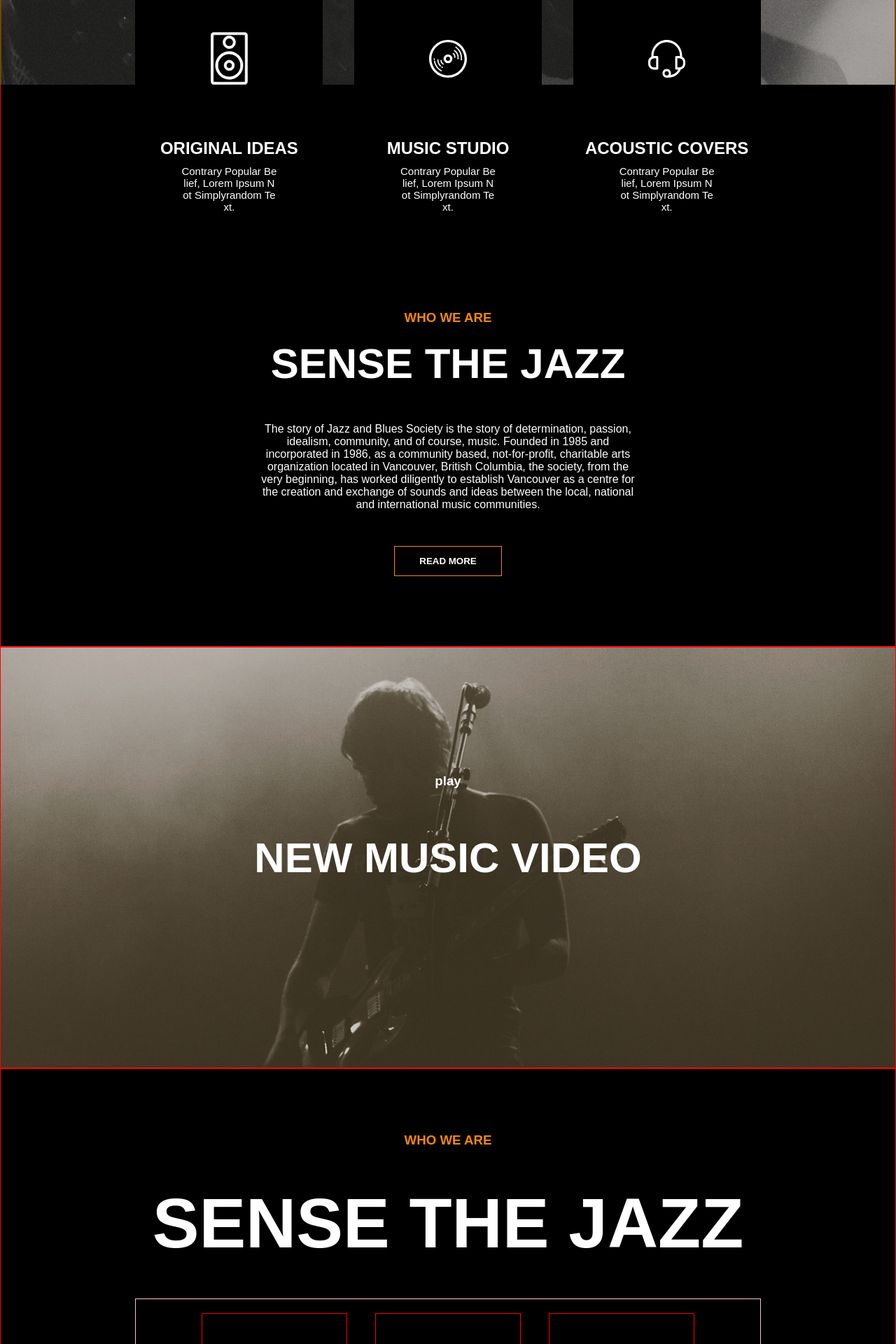
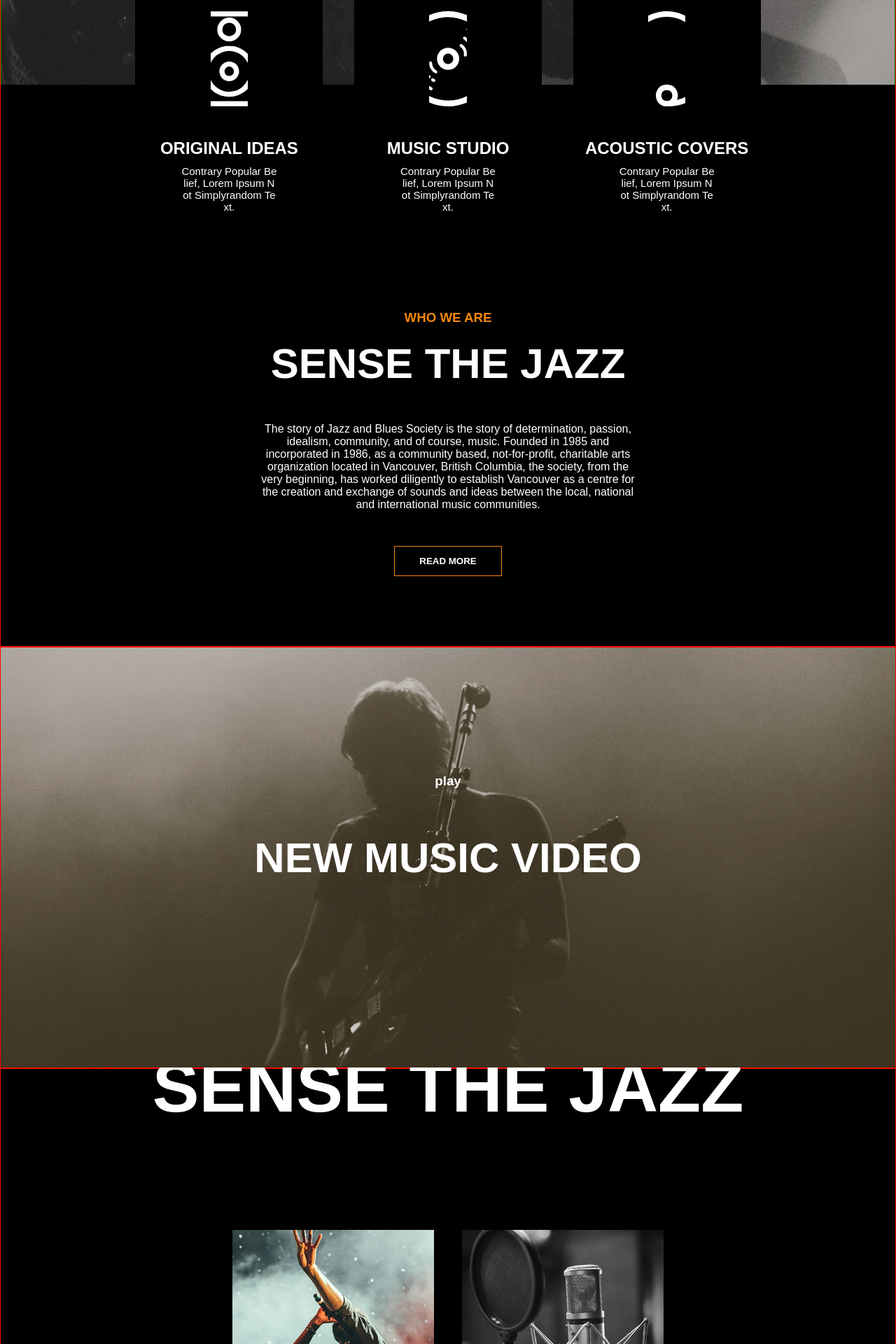
Before and after one commit to saragisondi/proj-html-vuejs, a Vue app: page / in a window 1280 px wide. Shown: the part 880-2800 px from the top of the page at 70% size. Built offline with nearby package versions, Linux system fonts and the light colour scheme.

Commit message:
modify section numbers

```diff
--- a/src/components/Footer-components/Column.vue
+++ b/src/components/Footer-components/Column.vue
@@ -33,7 +33,7 @@ export default {
         <!-- text -->
         <p
         v-for="(element,index) in store.link" :key="index">
-        {{element.text}}
+        {{link.element}}
       </p>
 
       </li>
--- a/src/components/Footer.vue
+++ b/src/components/Footer.vue
@@ -25,7 +25,7 @@ export default {
         <!-- TOFIX -->
         <Column
           :title="store.title"
-          :text="store.text"
+          :text="store.element"
         />
       </div>
     </div>
--- a/src/components/Main-components/Cardimages.vue
+++ b/src/components/Main-components/Cardimages.vue
@@ -3,28 +3,43 @@ export default {
   name:'Cardimages',
   props:{
     img:String,
-    title:String
+    title:String,
   }
 }
 </script>
 
 <template>
     <div class="cardImages">
-
+      <!-- img -->
+      <div class="container-img">
+        <img :src="img" :alt="title">
+      </div>
+      <!-- text -->
+      <div class="container-text">
+        <h3>{{title.toUpperCase()}}</h3>
+        <p>Stream On:</p>
+      </div>
     </div>
-
-    <div class="cardImages"></div>
-    <div class="cardImages"></div>
-    <div class="cardImages"></div>
-    <div class="cardImages"></div>
-    <div class="cardImages"></div>
 </template>
 
 <style lang="scss" scoped>
+@use '../scss/Mixin.scss' as *;
 .cardImages{
-  border: 1px solid red;
-  width: calc(70% / 3);
-  height: 350px;
+  width: calc(90% / 3);
+  height: 450px;
   margin:20px;
+
+  .container-img{
+    width: 100%;
+    height:85%;
+    @include d-flex("both");
+  }
+  .container-text{
+    margin:15px 0;
+    p{
+      margin:10px 0;
+      font-size: small;
+    }
+  }
 }
 </style>
--- /dev/null
+++ b/src/components/Main-components/Numbers.vue
@@ -0,0 +1,50 @@
+<script>
+export default {
+  name:'Numbers',
+  props:{
+    img:String,
+    num:Number,
+    caption:String
+  }
+}
+</script>
+
+<template>
+  <div class="col">
+    <div class="container-img">
+      <img :src="img">
+    </div>
+    <h1>{{ num }}</h1>
+    <span>{{ caption.toUpperCase() }}</span>
+  </div>
+</template>
+
+
+<style lang="scss">
+@use '../scss/Mixin.scss' as *;
+
+
+.col{
+  width: calc(90% / 4);
+  @include d-flex("column-center");
+
+  h1{
+    font-size: 55px;
+    margin:15px 0;
+  }
+  span {
+    font-size: 20px;
+    font-weight: bold;
+  }
+}
+  .container-img{
+    width: 70%;
+    height: 90px;
+
+    img{
+      width: 100%;
+      height: 60%;
+      object-fit: cover;
+    }
+  }
+</style>
--- a/src/components/Main.vue
+++ b/src/components/Main.vue
@@ -1,7 +1,8 @@
 <script>
 
 import Card from './Main-components/Card.vue';
-import Cardimages from './Main-components/Cardimages.vue'
+import Cardimages from './Main-components/Cardimages.vue';
+import Numbers from './Main-components/Numbers.vue';
 import {store} from '../data/store'
 
 export default {
@@ -13,7 +14,8 @@ export default {
   },
   components:{
     Card,
-    Cardimages
+    Cardimages,
+    Numbers
   },
 }
 </script>
@@ -77,6 +79,7 @@ export default {
       </div>
     </section>
 
+    <!-- SECTION JAZZ -->
     <section>
         <div class="section-jazz">
           <div class="container-text">
@@ -84,23 +87,52 @@ export default {
             <h1>SENSE THE JAZZ</h1>
           </div>
 
+          <!-- CARDS IMAGES -->
           <div class="container-cardsImages">
-            <Cardimages/>
+            <Cardimages
+            v-for="cardImage in store.CardsImages"
+            :key="cardImage"
+            :img="cardImage.img"
+            :title="cardImage.title"
+            />
           </div>
         </div>
 
     </section>
 
-     <!--<section>
-      <div class="album-out-now">
-        <div class="text">
+    <!--SECTION ALBUM OUT NOW -->
+    <section>
+      <div class="section-album">
+        <div class="container-text">
           <h3 class="subtitle">INSTRUMENTAL ROCK</h3>
           <h1>ALBUM OUT NOW</h1>
+          <button>READ MORE</button>
         </div>
+        <img src="/public/imgs/assets/cms_parallax.jpg" alt="">
       </div>
     </section>
 
+    <!--SECTION NUMBERS -->
     <section>
+      <div class="container-number">
+
+        <div class="row">
+
+          <Numbers
+          v-for="element in store.Numbers"
+          :key="element"
+          :img="element.img"
+          :num="element.num"
+          :caption="element.caption"
+          />
+
+        </div>
+
+        <img src="/public/imgs/assets/counter_parallax.jpg" alt="">
+      </div>
+    </section>
+
+    <!--<section>
       <div class="container-section">
         <div class="best-music-blog">
           <h3 class="subtitle">MUSIC BLOG</h3>
@@ -148,44 +180,10 @@ main{
       margin: 20px 0;
       font-size: 60px;
     }
-    }
-
-    .section-jazz{
-      height: 1200px;
-      text-align: center;
-      @include d-flex("column-center");
-
-      .container-cardsImages{
-        width: 70%;
-        border: 1px solid pink;
-        @include d-flex("both");
-        flex-wrap:wrap;
-      }
-    }
-
-    .container-section-img{
-      width: 100%;
-      height:600px;
-      position: relative;
-      @include d-flex("column-center");
-      h1{
-        font-size: 60px;
-        position:absolute;
-      }
-      img{
-        width: 100%;
-        height:600px;
-        object-fit: cover;
-      }
-      .play{
-        position:absolute;
-        top:180px;
-      }
-    }
-
   }
 
-  .container-jumbotron{
+    // section jumbotron
+    .container-jumbotron{
     height:800px;
     .jumbotron{
       width: 100%;
@@ -207,16 +205,12 @@ main{
 
   }
 
-
-
   .container-cards{
     width:70%;
     @include d-flex("between");
     position: absolute;
     bottom:-200px;
       }
-
-
     }
 
   .subtitle{
@@ -224,6 +218,7 @@ main{
 
   }
 
+// section jazz text
   .sense-the-jazz.description{
     width: 43%;
     height:700px;
@@ -241,13 +236,83 @@ main{
     }
   }
 
+    // section img
+    .container-section-img{
+      width: 100%;
+      height:600px;
+      position: relative;
+      @include d-flex("column-center");
+      h1{
+        font-size: 60px;
+        position:absolute;
 
-  .album-out-now{
-    height:500px;
-    // @include d-flex("both")
+      }
+      img{
+        width: 100%;
+        height:600px;
+        object-fit: cover;
+      }
+      .play{
+        position:absolute;
+        top:180px;
+      }
+    }
+
+    // section jazz cards imgs
+    .section-jazz{
+      height: 1200px;
+      text-align: center;
+      @include d-flex("column-center");
+      margin:150px 0;
+
+      .container-cardsImages{
+        width: 75%;
+        @include d-flex("both");
+        flex-wrap:wrap;
+      }
+    }
+
+    .section-album{
+      position: relative;
+
+      .container-text{
+        position: absolute;
+        top:250px;
+        left:250px;
+        width:50%;
+        height:300px;
+      }
+    }
+
+    .container-number{
+      @include d-flex("both");
+      height:450px;
+      position: relative;
+
+      img{
+        width: 100%;
+        height:450px;
+        object-fit: cover;
+        object-position:top;
+      }
+
+      .row{
+        width: 70%;
+        @include d-flex("between");
+        text-align: center;
+        position:absolute;
+      }
+    }
 
 
-  }
+}
+
+
+
+
+
+
+
 
   .best-music-blog{
     height: 1200px;
--- a/src/data/store.js
+++ b/src/data/store.js
@@ -37,39 +37,58 @@ jumbotron:'/public/image (1).png',
   ],
 
 
-  CardsImage:[
+  CardsImages:[
+    {
+      img:'/public/imgs/assets/gallery1.jpg',
+      title:'a roll and bang the floor',
+      StreamOn:'Stream On:'
+    },
+    {
+      img:'/public/imgs/assets/gallery2.jpg',
+      title:'your melody to our music',
+      StreamOn:'Stream On:'
+    },
+    {
+      img:'/public/imgs/assets/gallery3.jpg',
+      title:'touching heaven on frequency',
+    },
+    {
+      img:'/public/imgs/assets/gallery4.jpg',
+      title:'music makes stronge beats',
+    },
+    {
+      img:'/public/imgs/assets/gallery5.jpg',
+      title:'sound is the spark of time',
+    },
+    {
+      img:'/public/imgs/assets/gallery6.jpg',
+      title:'make your night groovy',
+    },
+  ],
+
+  Numbers:[
     {
       img:'',
-      title:'a roll and bang the floor',
-      // StreamOn:''
+      num:'163',
+      caption:'concerts'
     },
     {
       img:'',
-      title:'your melody to our music',
-      // StreamOn:''
+      num:'145',
+      caption:'happy clients'
     },
     {
       img:'',
-      title:'touching heaven on frequency',
-      // StreamOn:''
+      num:'72',
+      caption:'music awards'
     },
     {
       img:'',
-      title:'music makes stronge beats',
-      // StreamOn:''
+      num:'182',
+      caption:'total songs'
     },
-    {
-      img:'',
-      title:'sound is the spark of time',
-      // StreamOn:''
-    },
-    {
-      img:'',
-      title:'make your night groovy',
-      // StreamOn:''
-    },
+
   ],
-
 
   // footer
   FooterLinks:[
```
